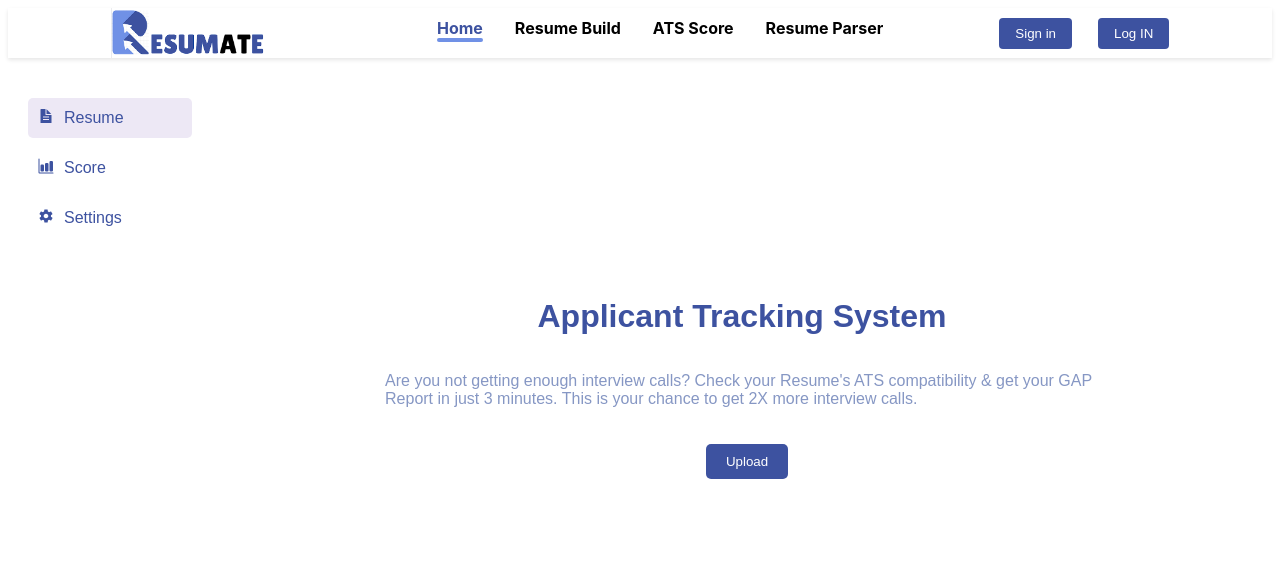
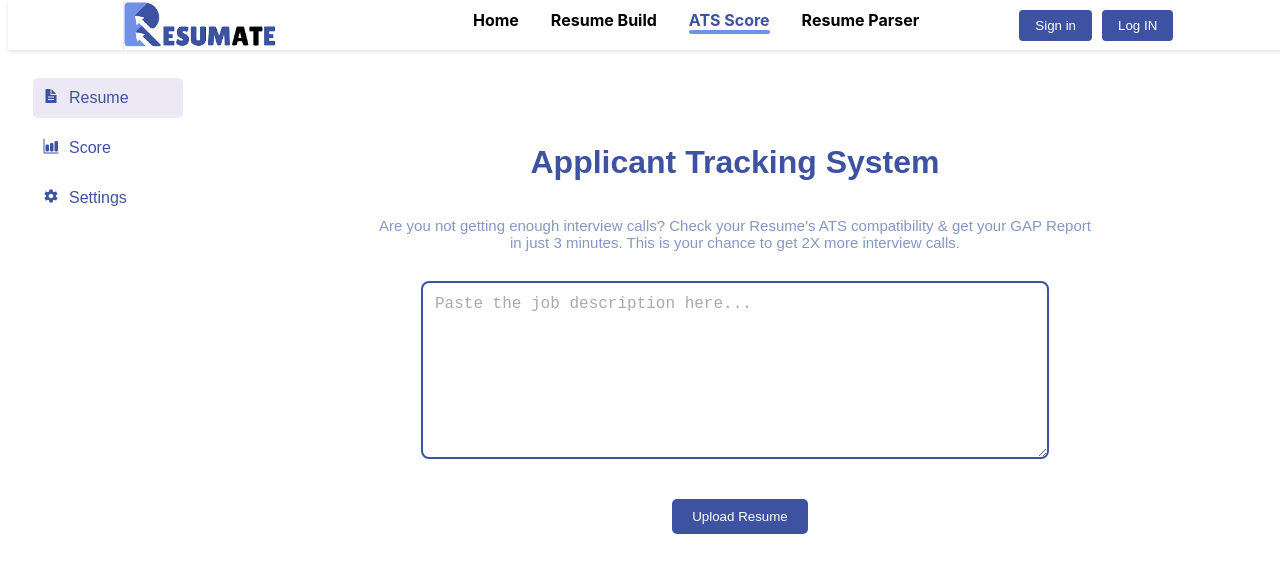
Before and after one commit to 66biswajeet/Resumate, a React (Vite) app: page /ats/resume in a window 1280 px wide. Shown: the top 572 px of the page. Built offline with nearby package versions, Linux system fonts and the light colour scheme.

Commit message:
biswachage

```diff
--- a/package.json
+++ b/package.json
@@ -11,9 +11,11 @@
   },
   "dependencies": {
     "@google/generative-ai": "^0.17.0",
+    "dompurify": "^3.1.6",
     "react": "^18.3.1",
     "react-dom": "^18.3.1",
     "react-icons": "^5.3.0",
+    "react-pdftotext": "^1.3.0",
     "react-router-dom": "^6.26.0",
     "styled-components": "^6.1.12"
   },
--- a/src/App.jsx
+++ b/src/App.jsx
@@ -1,5 +1,6 @@
 import React from "react";
 import Navbar from "./sections/Navbar";
+import { ResumeProvider } from "../src/systems/ResumeContext";
 
 import { BrowserRouter, Routes, Route } from "react-router-dom";
 import Ats_resume from "./pages/Ats_resume";
@@ -10,10 +11,12 @@ const App = () => {
     <React.StrictMode>
       <BrowserRouter>
         <Navbar />
-        <Routes>
-          <Route path="/ats/resume" element={<Ats_resume />} />
-          <Route path="/ats/score" element={<Ats_score />} />
-        </Routes>
+        <ResumeProvider>
+          <Routes>
+            <Route path="/ats/resume" element={<Ats_resume />} />
+            <Route path="/ats/score" element={<Ats_score />} />
+          </Routes>
+        </ResumeProvider>
       </BrowserRouter>
     </React.StrictMode>
   );
--- a/src/pages/Ats_resume.jsx
+++ b/src/pages/Ats_resume.jsx
@@ -1,8 +1,12 @@
 import React, { useState } from "react";
+
 import styled from "styled-components";
-import Navbtn from "../components/Navbtn";
 
 import { Link } from "react-router-dom";
+
+import pdfToText from "react-pdftotext";
+
+import { useResumeExtract } from "../systems/useResumeExtract";
 
 // icon imports
 
@@ -12,12 +16,15 @@ import { IoMdSettings } from "react-icons/io";
 
 const Ats_resume = () => {
   const [isUploadOpen, setIsUploadOpen] = useState(false);
-  const [selectedFile, setSelectedFile] = useState(null);
+
   const [activePage, setActivePage] = useState("Resume");
 
-  const handleFileChange = (event) => {
-    setSelectedFile(event.target.files[0]);
-  };
+  const { prompt2, selectedFile, extractText } = useResumeExtract();
+
+  // prompt1 = job description and prompt2 = resume text
+
+  // on upload button click the pop of will shown
+
   const handleUploadClick = () => {
     console.log("Upload button clicked");
     setIsUploadOpen(true);
@@ -66,8 +73,11 @@ const Ats_resume = () => {
           compatibility & get your GAP Report in just 3 minutes. This is your
           chance to get 2X more interview calls.
         </Subtitle>
-
-        <UploadButton onClick={handleUploadClick}>Upload</UploadButton>
+        <JobDescriptionInput
+          placeholder="Paste the job description here..."
+          onChange={(e) => setJobDescription(e.target.value)}
+        />
+        <UploadButton onClick={handleUploadClick}>Upload Resume</UploadButton>
 
         {isUploadOpen && (
           <UploadModal>
@@ -81,14 +91,14 @@ const Ats_resume = () => {
               <UploadArea>
                 <UploadIcon>⬆️</UploadIcon>
                 <p>Drop files here</p>
-                <SupportedFormats>Supported format: PNG, JPG</SupportedFormats>
+                <SupportedFormats>Supported format: Pdf </SupportedFormats>
                 <OrDivider>OR</OrDivider>
                 <BrowseButton htmlFor="fileInput">Browse</BrowseButton>
                 <input
                   type="file"
                   id="fileInput"
                   style={{ display: "none" }}
-                  onChange={handleFileChange}
+                  onChange={extractText}
                 />
                 {selectedFile && <p> {selectedFile.name}</p>}
               </UploadArea>
@@ -96,7 +106,9 @@ const Ats_resume = () => {
                 <CancelButton onClick={() => setIsUploadOpen(false)}>
                   Cancel
                 </CancelButton>
-                <UploadButton>Upload</UploadButton>
+                <Link to={"/ats/score"}>
+                  <UploadButton>Check ATS</UploadButton>
+                </Link>
               </ModalFooter>
             </ModalContent>
           </UploadModal>
@@ -118,16 +130,17 @@ const Container = styled.div`
 `;
 
 const Sidebar = styled.div`
-  width: 200px;
-
+  width: 150px;
+  background-color: white;
   color: var(--primary-color);
   padding: 20px;
   display: flex;
   flex-direction: column;
-  margin-top: 20px;
+  margin-top: 50px;
 
   @media (max-width: 1200px) {
     flex-direction: row;
+    top: 0;
   }
 `;
 
@@ -183,6 +196,9 @@ const Title = styled.h1`
 const Subtitle = styled.p`
   color: var(--third-color);
   max-width: 70%;
+  font-size: 15px;
+  text-align: center;
+  margin-bottom: 30px;
   @media (max-width: 1200px) {
     max-width: 90%;
   }
@@ -277,5 +293,31 @@ const UploadButton = styled(Button)`
   color: white;
   margin-top: 20px;
 `;
+const JobDescriptionInput = styled.textarea`
+  width: 100%;
+  max-width: 600px;
+  height: 150px;
+  padding: 12px;
+  border: 2px solid var(--primary-color);
+  border-radius: 8px;
+  font-size: 16px;
+  resize: vertical;
+  margin-bottom: 20px;
+  transition: border-color 0.3s ease;
+
+  &:focus {
+    outline: none;
+    border-color: var(--secondary-color);
+    box-shadow: 0 0 0 2px rgba(var(--secondary-color-rgb), 0.2);
+  }
+
+  &::placeholder {
+    color: #aaa;
+  }
+
+  @media (max-width: 1000px) {
+    width: 95%;
+  }
+`;
 
 export default Ats_resume;
--- a/src/pages/Ats_score.jsx
+++ b/src/pages/Ats_score.jsx
@@ -4,6 +4,10 @@ import styled from "styled-components";
 import { Link } from "react-router-dom";
 
 import { chatSession } from "../gen-ai/Gemini";
+
+import { useResumeContext } from "../systems/ResumeContext";
+
+import DOMPurify from "dompurify";
 
 // icon imports
 
@@ -15,12 +19,66 @@ const Ats_score = () => {
   const [activePage, setActivePage] = useState("Score");
   const [response, setResponse] = useState("");
 
+  const { prompt2 } = useResumeContext();
+  console.log(prompt2);
+
   useEffect(() => {
     const fetchResponse = async () => {
       try {
-        const resume_response = await chatSession.sendMessage(
-          "how are you gemini"
-        );
+        const resume_response =
+          await chatSession.sendMessage(`Task: Extract all the candidate information from the resume (${prompt2}) and generate a detailed analysis structured with HTML tags:
+
+
+Note: sharp start from the name nothing extra .
+
+<p class = "name">[Candidate Name]</p>
+
+line under the name .
+
+<h4>Contact Information</h4>
+<ul>
+  <li>[Phone Number]</li>
+  <li>[Email Address]</li>
+  <a>[other links]</a>
+</ul>
+
+<h4>Summary</h4>
+<p>[Professional summary or objective statement]</p>
+
+<h4>Skills</h4>
+<ul>
+  <li class = "skills">[Skill 1]</li>
+  <li class = "skills">[Skill 2]</li>
+  <!-- Add more skills as needed -->
+</ul>
+
+<h4>Experience</h4>
+<h5>[Job Title] at [Company Name]</h5>
+<p>[Employment Period]</p>
+<ul>
+  <li>[Responsibility/Achievement 1]</li>
+  <li>[Responsibility/Achievement 2]</li>
+  <!-- Add more items as needed -->
+</ul>
+
+<!-- Repeat the above structure for each job -->
+
+<h4>Education</h4>
+<h5>[Degree] in [Field of Study]</h5>
+<p>[University Name], [Graduation Year]</p>
+
+<h4>Projects</h4>
+<h5>[Project Name]</h5>
+<ul>
+  <li>[Project Description]</li>
+  <li>[Technologies Used]</li>
+  <!-- Add more details as needed -->
+</ul>
+
+<!-- Repeat the above structure for each project -->
+Note : if some points is not specified then ignore it .
+ . No need of important notes or explanations.
+`);
         setResponse(resume_response.response.text());
       } catch (error) {
         console.error("Error fetching response:", error);
@@ -33,6 +91,10 @@ const Ats_score = () => {
   useEffect(() => {
     console.log(response);
   }, [response]);
+
+  const formatResponse = (text) => {
+    return DOMPurify.sanitize(text);
+  };
 
   return (
     <Container>
@@ -70,10 +132,83 @@ const Ats_score = () => {
           Settings
         </SidebarItem>
       </Sidebar>
-      <MainContent></MainContent>
+      <MainContent>
+        {response && (
+          <ResumeLayout>
+            <h2>Candidate Resume</h2>
+            <div
+              dangerouslySetInnerHTML={{ __html: formatResponse(response) }}
+            />
+          </ResumeLayout>
+        )}
+      </MainContent>
     </Container>
   );
 };
+
+const ResumeLayout = styled.div`
+  max-width: 800px;
+  margin: 0 auto;
+  background-color: white;
+  box-shadow: 0 0 10px rgba(0, 0, 0, 0.1);
+  border-radius: 8px;
+  padding: 30px;
+
+  h2 {
+    color: var(--primary-color);
+    border-bottom: 2px solid var(--primary-color);
+    padding-bottom: 10px;
+    margin-bottom: 20px;
+  }
+
+  .name {
+    font-size: 30px;
+    font-weight: 700;
+    color: var(--primary-color);
+    text-align: center;
+    margin: 0;
+
+    @media (max-width: 1000px) {
+      font-size: 25px;
+    }
+  }
+
+  h4 {
+    color: var(--secondary-color);
+    margin-top: 25px;
+    margin-bottom: 15px;
+  }
+
+  h5 {
+    color: var(--tertiary-color);
+    margin-top: 15px;
+    margin-bottom: 10px;
+  }
+
+  ul {
+    list-style-type: none;
+    padding-left: 0;
+    display: flex;
+    flex-wrap: wrap;
+    gap: 10px;
+  }
+
+  .skills {
+    border: none;
+    padding: 0 5px;
+    border-radius: 5px;
+    background-color: var(--fifth-color);
+  }
+
+  li {
+    margin-bottom: 8px;
+    line-height: 1.5;
+  }
+
+  p {
+    line-height: 1.6;
+  }
+`;
 
 const Container = styled.div`
   display: flex;
@@ -87,16 +222,19 @@ const Container = styled.div`
 `;
 
 const Sidebar = styled.div`
-  width: 200px;
-
+  width: 150px;
+  background-color: white;
   color: var(--primary-color);
   padding: 20px;
   display: flex;
   flex-direction: column;
-  margin-top: 20px;
+  margin-top: 50px;
+  position: fixed;
 
   @media (max-width: 1200px) {
     flex-direction: row;
+    top: 0;
+    width: 100%;
   }
 `;
 
@@ -125,6 +263,16 @@ const Icon = styled.span`
   }
 `;
 
-const MainContent = styled.div``;
+const MainContent = styled.div`
+  flex-grow: 1;
+  padding: 20px;
+  margin-left: 220px; // Adjust based on your sidebar width
+
+  @media (max-width: 1200px) {
+    margin-left: 0;
+    margin-top: 100px;
+    overflow-x: hidden;
+  }
+`;
 
 export default Ats_score;
--- a/src/sections/Navbar.jsx
+++ b/src/sections/Navbar.jsx
@@ -3,6 +3,8 @@ import React, { useState } from "react";
 import styled from "styled-components";
 import LogoImage from "../assets/logo3.png";
 import { HiMenuAlt1 } from "react-icons/hi";
+
+import { Link, useLocation } from "react-router-dom";
 
 const Nav = styled.nav`
   display: flex;
@@ -11,9 +13,14 @@ const Nav = styled.nav`
   padding: 0rem 2rem;
   background-color: white;
   box-shadow: 0 2px 4px rgba(0, 0, 0, 0.1);
+  width: 95%;
+  position: fixed;
+  top: 0;
+  z-index: 100;
 
   @media (max-width: 1200px) {
     justify-content: space-between;
+    width: 85%;
   }
 `;
 
@@ -35,12 +42,13 @@ const MenuItems = styled.div`
     flex-direction: column;
     position: absolute;
     top: 80px;
-    left: 0px;
+    left: -33px;
     right: 0;
     background-color: white;
     padding: 1rem;
     box-shadow: 0 2px 4px rgba(0, 0, 0, 0.1);
     align-items: center;
+    width: 100%;
   }
 `;
 
@@ -101,10 +109,13 @@ const Button = styled.button`
   padding: 0.5rem 1rem;
   border-radius: 4px;
   cursor: pointer;
-  margin-left: 1rem;
+
   transition: all 0.3s;
   &:hover {
     background-color: var(--secondary-color);
+  }
+  @media (max-width: 1200px) {
+    margin: 0 1rem;
   }
 `;
 
@@ -116,6 +127,11 @@ const Navbar = () => {
     setIsMenuOpen(!isMenuOpen);
   };
 
+  const location = useLocation();
+  const isActive = (path) => {
+    return location.pathname === path;
+  };
+
   return (
     <Nav>
       <LogoDiv>
@@ -125,31 +141,23 @@ const Navbar = () => {
         <HiMenuAlt1 style={{ color: "var(--primary-color)" }} />
       </HamburgerButton>
       <MenuItems isOpen={isMenuOpen}>
-        <MenuItem
-          href="/"
-          active={activePage === "Home"}
-          onClick={() => setActivePage("Home")}
-        >
+        <MenuItem as={Link} to="/" active={isActive("/")}>
           Home
         </MenuItem>
         <MenuItem
-          href="#"
-          active={activePage === "Resume Build"}
-          onClick={() => setActivePage("Resume Build")}
+          as={Link}
+          to="/resume-build"
+          active={isActive("/resume-build")}
         >
           Resume Build
         </MenuItem>
-        <MenuItem
-          href="/ats/resume"
-          active={activePage === "ATS Score"}
-          onClick={() => setActivePage("ATS Score")}
-        >
+        <MenuItem as={Link} to="/ats/resume" active={isActive("/ats/resume")}>
           ATS Score
         </MenuItem>
         <MenuItem
-          href="#"
-          active={activePage === "Resume Parser"}
-          onClick={() => setActivePage("Resume Parser")}
+          as={Link}
+          to="/resume-parser"
+          active={isActive("/resume-parser")}
         >
           Resume Parser
         </MenuItem>
--- /dev/null
+++ b/src/systems/ResumeContext.jsx
@@ -0,0 +1,15 @@
+import React, { createContext, useState, useContext } from "react";
+
+const ResumeContext = createContext();
+
+export const ResumeProvider = ({ children }) => {
+  const [prompt2, setPrompt2] = useState("");
+
+  return (
+    <ResumeContext.Provider value={{ prompt2, setPrompt2 }}>
+      {children}
+    </ResumeContext.Provider>
+  );
+};
+
+export const useResumeContext = () => useContext(ResumeContext);
--- /dev/null
+++ b/src/systems/useResumeExtract.jsx
@@ -0,0 +1,28 @@
+import { useResumeContext } from "./ResumeContext";
+import pdfToText from "react-pdftotext";
+import { useState } from "react";
+
+export const useResumeExtract = () => {
+  const { prompt2, setPrompt2 } = useResumeContext();
+  const [selectedFile, setSelectedFile] = useState(null);
+
+  const extractText = async (event) => {
+    const file = event.target.files[0];
+    setSelectedFile(file);
+
+    if (file && file.type === "application/pdf") {
+      try {
+        const text = await pdfToText(file);
+        setPrompt2(text);
+      } catch (error) {
+        console.error("Failed to extract text from pdf:", error);
+        setPrompt2("Error: Failed to extract text from PDF");
+      }
+    } else {
+      console.error("Please select a PDF file");
+      setPrompt2("Error: Please select a PDF file");
+    }
+  };
+
+  return { prompt2, selectedFile, extractText };
+};
```
Also changed, not shown: 1 other file (tests, documents, lock files or other folders).
